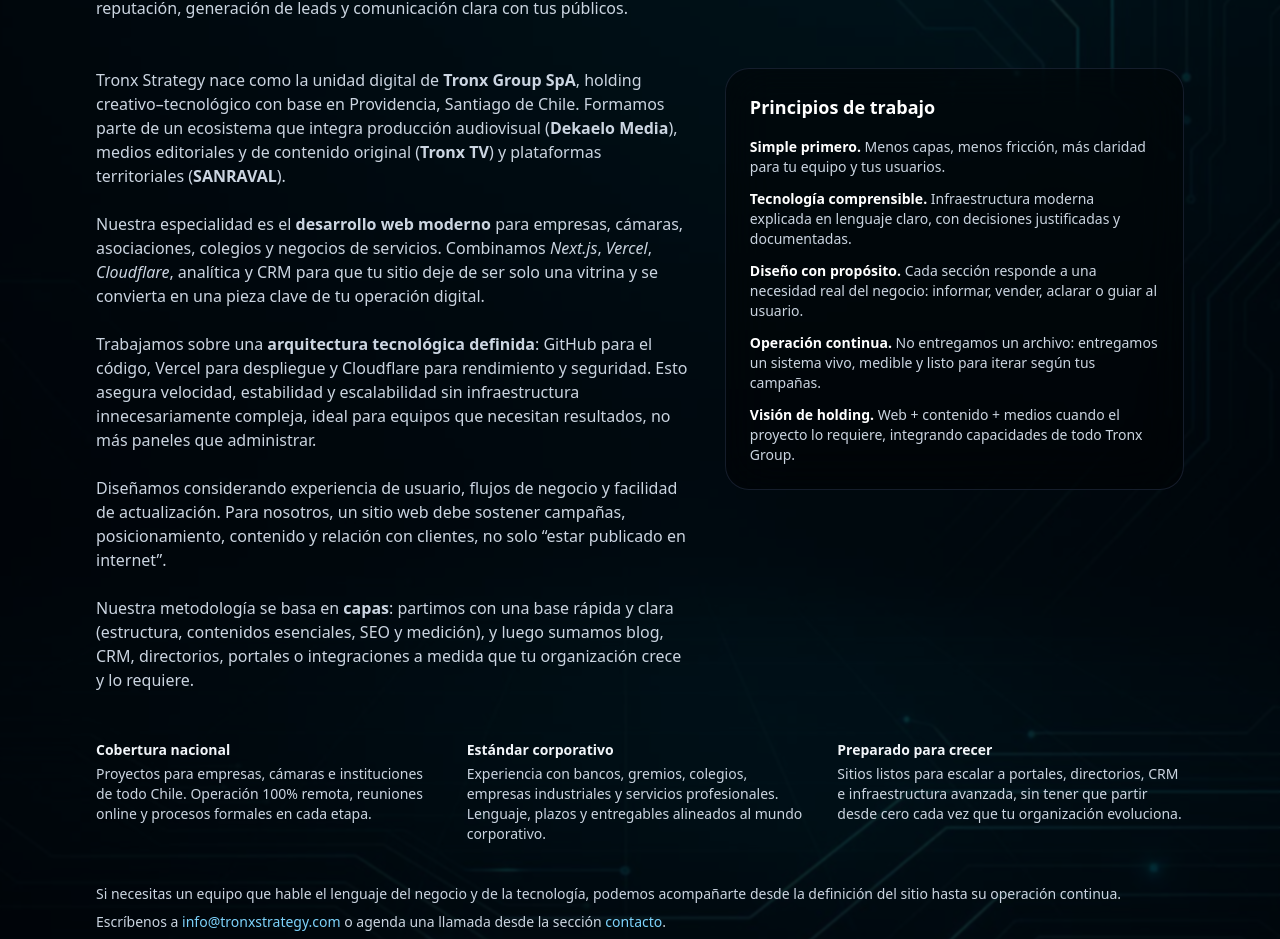
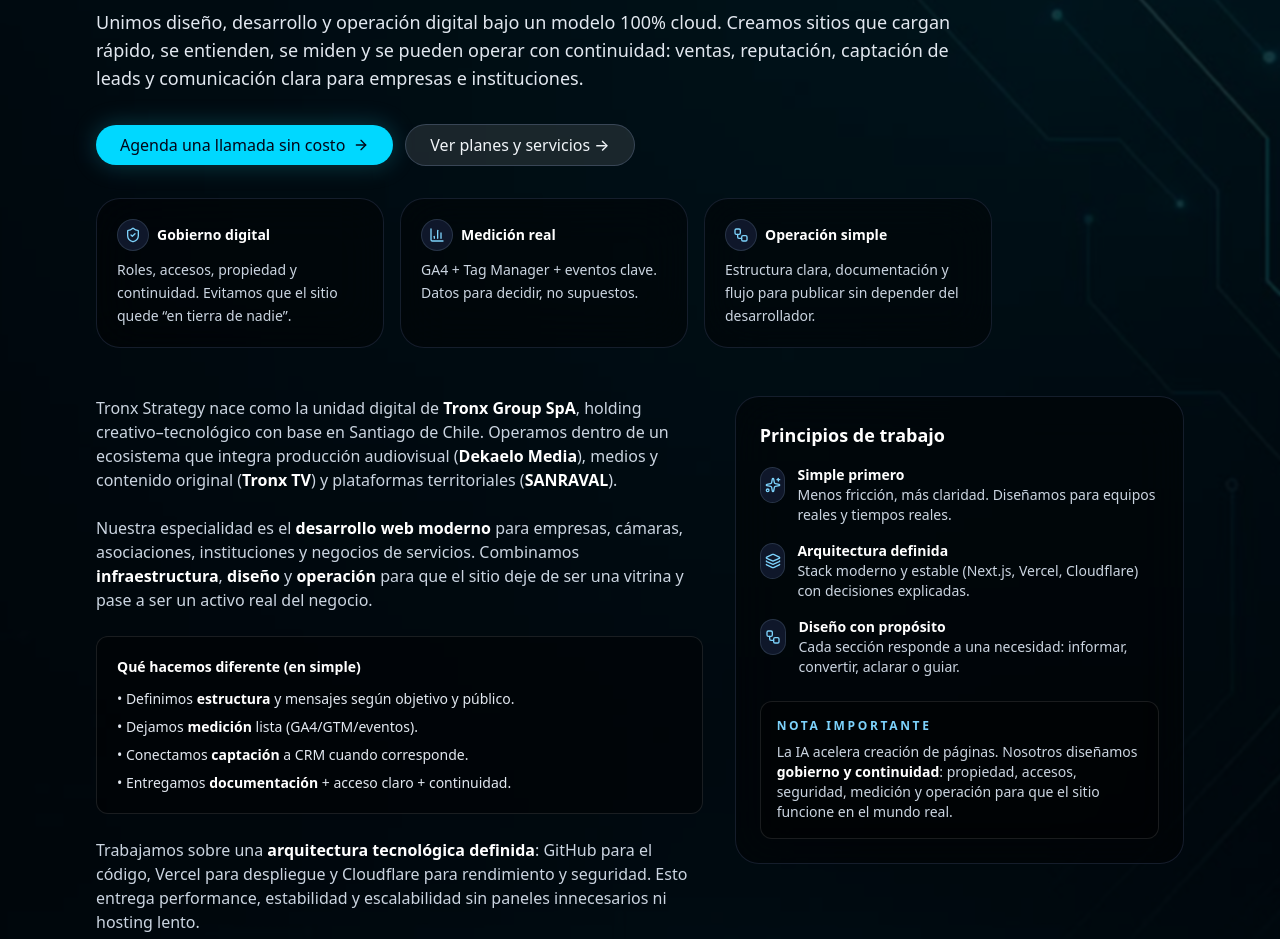
Before and after one commit to TronxGroup/Tronx-Strategy, a Next.js app: page /nosotros in a window 1280 px wide. Shown: the part 413-1352 px from the top of the page. Built offline with nearby package versions, Linux system fonts and the light colour scheme.

Commit message:
Update page.tsx

```diff
--- a/app/nosotros/page.tsx
+++ b/app/nosotros/page.tsx
@@ -1,173 +1,247 @@
 "use client";
+
+import Link from "next/link";
+import {
+  ArrowRight,
+  ShieldCheck,
+  BarChart3,
+  Workflow,
+  Sparkles,
+  Layers3,
+} from "lucide-react";
+
+const highlights = [
+  {
+    title: "Gobierno digital",
+    body: "Roles, accesos, propiedad y continuidad. Evitamos que el sitio quede “en tierra de nadie”.",
+    icon: ShieldCheck,
+  },
+  {
+    title: "Medición real",
+    body: "GA4 + Tag Manager + eventos clave. Datos para decidir, no supuestos.",
+    icon: BarChart3,
+  },
+  {
+    title: "Operación simple",
+    body: "Estructura clara, documentación y flujo para publicar sin depender del desarrollador.",
+    icon: Workflow,
+  },
+];
+
+const principles = [
+  {
+    title: "Simple primero",
+    body: "Menos fricción, más claridad. Diseñamos para equipos reales y tiempos reales.",
+    icon: Sparkles,
+  },
+  {
+    title: "Arquitectura definida",
+    body: "Stack moderno y estable (Next.js, Vercel, Cloudflare) con decisiones explicadas.",
+    icon: Layers3,
+  },
+  {
+    title: "Diseño con propósito",
+    body: "Cada sección responde a una necesidad: informar, convertir, aclarar o guiar.",
+    icon: Workflow,
+  },
+];
 
 export default function NosotrosPage() {
   return (
     <section
-      className="relative min-h-screen w-full flex items-center"
+      className="relative min-h-screen w-full"
       style={{
         backgroundImage: "url('/BG_nosotros_strategy.jpg')",
         backgroundSize: "cover",
         backgroundPosition: "center",
         backgroundRepeat: "no-repeat",
       }}
+      aria-label="Nosotros Tronx Strategy"
     >
-      {/* Overlay para legibilidad */}
+      {/* Overlay */}
       <div className="absolute inset-0 bg-black/75 backdrop-blur-[1px]" />
 
-      {/* Contenido */}
+      {/* Content */}
       <div className="relative section py-20 lg:py-24">
-        {/* Intro */}
+        {/* Header */}
         <header className="max-w-4xl">
-          <p className="section-title text-sky-300/90">Nosotros</p>
+          <p className="text-xs font-semibold tracking-[0.26em] uppercase text-sky-300/90">
+            Nosotros
+          </p>
 
-          <h1 className="section-heading text-white">
+          <h1 className="mt-3 text-4xl md:text-5xl font-semibold tracking-tight text-white">
             Tronx Strategy es el estudio web de Tronx Group.
           </h1>
 
-          <p className="section-subtitle text-slate-200">
+          <p className="mt-4 text-base md:text-lg text-slate-200">
             Unimos diseño, desarrollo y operación digital bajo un modelo 100% cloud.
-            Creamos sitios web que se ven bien, cargan rápido y funcionan como un
-            activo real del negocio: ventas, reputación, generación de leads
-            y comunicación clara con tus públicos.
+            Creamos sitios que cargan rápido, se entienden, se miden y se pueden operar
+            con continuidad: ventas, reputación, captación de leads y comunicación clara
+            para empresas e instituciones.
           </p>
+
+          {/* CTA row */}
+          <div className="mt-8 flex flex-col sm:flex-row items-start sm:items-center gap-3">
+            <Link
+              href="/contacto#form"
+              className="btn-primary inline-flex items-center gap-2 px-6 py-3 text-sm md:text-base"
+            >
+              Agenda una llamada sin costo
+              <ArrowRight className="w-4 h-4" />
+            </Link>
+            <Link
+              href="/servicios#planes"
+              className="btn-ghost bg-white/10 hover:bg-white/20 inline-flex items-center gap-2 px-6 py-3 text-sm md:text-base"
+            >
+              Ver planes y servicios →
+            </Link>
+          </div>
+
+          {/* Quick highlights */}
+          <div className="mt-8 grid gap-4 md:grid-cols-3">
+            {highlights.map(({ title, body, icon: Icon }) => (
+              <div
+                key={title}
+                className="card-surface p-5 bg-black/55 backdrop-blur border border-white/10"
+              >
+                <div className="flex items-center gap-2">
+                  <span className="inline-flex h-8 w-8 items-center justify-center rounded-full bg-slate-900 border border-slate-700/70">
+                    <Icon className="w-4 h-4 text-sky-300" />
+                  </span>
+                  <h3 className="text-sm font-semibold text-white">{title}</h3>
+                </div>
+                <p className="mt-2 text-sm text-slate-300 leading-relaxed">{body}</p>
+              </div>
+            ))}
+          </div>
         </header>
 
-        {/* Contenido principal */}
-        <div className="mt-12 grid gap-8 lg:grid-cols-[1.3fr_minmax(0,1fr)] items-start">
-          {/* Texto principal */}
+        {/* Main layout */}
+        <div className="mt-12 grid gap-8 lg:grid-cols-[1.35fr_minmax(0,1fr)] items-start">
+          {/* Main copy */}
           <div className="space-y-6 text-sm md:text-base text-slate-300 leading-relaxed">
             <p>
-              Tronx Strategy nace como la unidad digital de{" "}
-              <strong>Tronx Group SpA</strong>, holding creativo–tecnológico con base
-              en Providencia, Santiago de Chile. Formamos parte de un ecosistema que
-              integra producción audiovisual (<strong>Dekaelo Media</strong>), medios
-              editoriales y de contenido original (<strong>Tronx TV</strong>) y
-              plataformas territoriales (<strong>SANRAVAL</strong>).
+              Tronx Strategy nace como la unidad digital de <strong className="text-white">Tronx Group SpA</strong>,
+              holding creativo–tecnológico con base en Santiago de Chile. Operamos dentro de un ecosistema que integra
+              producción audiovisual (<strong className="text-white">Dekaelo Media</strong>), medios y contenido original
+              (<strong className="text-white">Tronx TV</strong>) y plataformas territoriales
+              (<strong className="text-white">SANRAVAL</strong>).
             </p>
 
             <p>
-              Nuestra especialidad es el <strong>desarrollo web moderno</strong> para
-              empresas, cámaras, asociaciones, colegios y negocios de servicios.
-              Combinamos <em>Next.js</em>, <em>Vercel</em>, <em>Cloudflare</em>,
-              analítica y CRM para que tu sitio deje de ser solo una vitrina y se
-              convierta en una pieza clave de tu operación digital.
+              Nuestra especialidad es el <strong className="text-white">desarrollo web moderno</strong> para empresas,
+              cámaras, asociaciones, instituciones y negocios de servicios. Combinamos{" "}
+              <strong className="text-white">infraestructura</strong>,{" "}
+              <strong className="text-white">diseño</strong> y{" "}
+              <strong className="text-white">operación</strong> para que el sitio deje de ser una vitrina y pase a ser un
+              activo real del negocio.
+            </p>
+
+            <div className="rounded-xl border border-white/10 bg-black/40 p-5">
+              <p className="text-sm font-semibold text-white">Qué hacemos diferente (en simple)</p>
+              <ul className="mt-3 space-y-2 text-sm text-slate-200">
+                <li>• Definimos <strong className="text-white">estructura</strong> y mensajes según objetivo y público.</li>
+                <li>• Dejamos <strong className="text-white">medición</strong> lista (GA4/GTM/eventos).</li>
+                <li>• Conectamos <strong className="text-white">captación</strong> a CRM cuando corresponde.</li>
+                <li>• Entregamos <strong className="text-white">documentación</strong> + acceso claro + continuidad.</li>
+              </ul>
+            </div>
+
+            <p>
+              Trabajamos sobre una <strong className="text-white">arquitectura tecnológica definida</strong>: GitHub para
+              el código, Vercel para despliegue y Cloudflare para rendimiento y seguridad. Esto entrega performance,
+              estabilidad y escalabilidad sin paneles innecesarios ni hosting lento.
             </p>
 
             <p>
-              Trabajamos sobre una <strong>arquitectura tecnológica definida</strong>:
-              GitHub para el código, Vercel para despliegue y Cloudflare para
-              rendimiento y seguridad. Esto asegura velocidad, estabilidad y
-              escalabilidad sin infraestructura innecesariamente compleja, ideal
-              para equipos que necesitan resultados, no más paneles que administrar.
-            </p>
-
-            <p>
-              Diseñamos considerando experiencia de usuario, flujos de negocio
-              y facilidad de actualización. Para nosotros, un sitio web debe
-              sostener campañas, posicionamiento, contenido y relación con clientes,
-              no solo “estar publicado en internet”.
-            </p>
-
-            <p>
-              Nuestra metodología se basa en <strong>capas</strong>: partimos con una
-              base rápida y clara (estructura, contenidos esenciales, SEO y medición),
-              y luego sumamos blog, CRM, directorios, portales o integraciones a
-              medida que tu organización crece y lo requiere.
+              Nuestra metodología es por <strong className="text-white">capas</strong>: partimos con una base sólida
+              (estructura, contenido esencial, SEO y medición), y luego sumamos noticias, CRM, portales, directorios o
+              integraciones específicas según la necesidad real.
             </p>
           </div>
 
-          {/* Tarjeta lateral: principios */}
+          {/* Side card */}
           <aside className="card-surface p-6 bg-black/60 backdrop-blur border border-white/10">
-            <h2 className="text-lg font-semibold text-white">
-              Principios de trabajo
-            </h2>
+            <h2 className="text-lg font-semibold text-white">Principios de trabajo</h2>
 
-            <ul className="mt-4 space-y-3 text-sm text-slate-300">
-              <li>
-                <strong className="text-white">Simple primero.</strong>{" "}
-                Menos capas, menos fricción, más claridad para tu equipo y tus usuarios.
-              </li>
+            <div className="mt-4 space-y-4">
+              {principles.map(({ title, body, icon: Icon }) => (
+                <div key={title} className="flex gap-3">
+                  <div className="mt-0.5 flex h-9 w-9 items-center justify-center rounded-full bg-slate-900 border border-slate-700/70">
+                    <Icon className="w-4 h-4 text-sky-300" />
+                  </div>
+                  <div>
+                    <p className="text-sm font-semibold text-white">{title}</p>
+                    <p className="text-sm text-slate-300">{body}</p>
+                  </div>
+                </div>
+              ))}
+            </div>
 
-              <li>
-                <strong className="text-white">Tecnología comprensible.</strong>{" "}
-                Infraestructura moderna explicada en lenguaje claro, con decisiones
-                justificadas y documentadas.
-              </li>
-
-              <li>
-                <strong className="text-white">Diseño con propósito.</strong>{" "}
-                Cada sección responde a una necesidad real del negocio: informar,
-                vender, aclarar o guiar al usuario.
-              </li>
-
-              <li>
-                <strong className="text-white">Operación continua.</strong>{" "}
-                No entregamos un archivo: entregamos un sistema vivo, medible y listo
-                para iterar según tus campañas.
-              </li>
-
-              <li>
-                <strong className="text-white">Visión de holding.</strong>{" "}
-                Web + contenido + medios cuando el proyecto lo requiere, integrando
-                capacidades de todo Tronx Group.
-              </li>
-            </ul>
+            <div className="mt-6 rounded-xl border border-white/10 bg-black/40 p-4">
+              <p className="text-xs font-semibold tracking-[0.22em] uppercase text-sky-300">
+                Nota importante
+              </p>
+              <p className="mt-2 text-sm text-slate-300">
+                La IA acelera creación de páginas. Nosotros diseñamos{" "}
+                <strong className="text-white">gobierno y continuidad</strong>: propiedad,
+                accesos, seguridad, medición y operación para que el sitio funcione en el mundo real.
+              </p>
+            </div>
           </aside>
         </div>
 
-        {/* Bloque extra inferior */}
+        {/* Bottom blocks */}
         <section className="mt-12 grid gap-6 md:grid-cols-3 text-xs md:text-sm text-slate-300">
-          <div>
+          <div className="card-surface p-5 bg-black/45 backdrop-blur border border-white/10">
             <p className="font-semibold text-slate-100">Cobertura nacional</p>
-            <p className="mt-1">
-              Proyectos para empresas, cámaras e instituciones de todo Chile.
-              Operación 100% remota, reuniones online y procesos formales en cada etapa.
+            <p className="mt-2">
+              Proyectos para empresas e instituciones en todo Chile. Operación remota, reuniones online y procesos formales
+              por etapa.
             </p>
           </div>
 
-          <div>
+          <div className="card-surface p-5 bg-black/45 backdrop-blur border border-white/10">
             <p className="font-semibold text-slate-100">Estándar corporativo</p>
-            <p className="mt-1">
-              Experiencia con bancos, gremios, colegios, empresas industriales
-              y servicios profesionales. Lenguaje, plazos y entregables alineados
-              al mundo corporativo.
+            <p className="mt-2">
+              Entregables claros, control de cambios, documentación y comunicación ejecutiva. Menos vueltas, más avance.
             </p>
           </div>
 
-          <div>
+          <div className="card-surface p-5 bg-black/45 backdrop-blur border border-white/10">
             <p className="font-semibold text-slate-100">Preparado para crecer</p>
-            <p className="mt-1">
-              Sitios listos para escalar a portales, directorios, CRM e
-              infraestructura avanzada, sin tener que partir desde cero cada vez
-              que tu organización evoluciona.
+            <p className="mt-2">
+              Base lista para campañas, contenidos, CRM y escalamiento a portales o directorios sin rehacer todo desde cero.
             </p>
           </div>
         </section>
 
-        {/* CTA simple al final */}
-        <div className="mt-10 text-xs md:text-sm text-slate-300">
-          <p>
-            Si necesitas un equipo que hable el lenguaje del negocio y de la
-            tecnología, podemos acompañarte desde la definición del sitio hasta
-            su operación continua.
+        {/* Final CTA */}
+        <div className="mt-12 rounded-2xl border border-white/10 bg-black/45 backdrop-blur p-6 md:p-8">
+          <h3 className="text-xl md:text-2xl font-semibold text-white">
+            Si necesitas un equipo que hable negocio y tecnología, conversemos.
+          </h3>
+          <p className="mt-2 text-sm md:text-base text-slate-300 max-w-3xl">
+            Podemos acompañarte desde la definición del sitio hasta su operación continua: estructura, contenido,
+            medición, captación y soporte.
           </p>
-          <p className="mt-2">
-            Escríbenos a{" "}
+
+          <div className="mt-6 flex flex-col sm:flex-row gap-3">
+            <Link
+              href="/contacto#form"
+              className="btn-primary inline-flex items-center justify-center gap-2 px-6 py-3 text-sm md:text-base"
+            >
+              Contacto / agendar llamada
+              <ArrowRight className="w-4 h-4" />
+            </Link>
+
             <a
               href="mailto:info@tronxstrategy.com"
-              className="text-sky-300 hover:text-sky-200"
+              className="btn-ghost bg-white/10 hover:bg-white/20 inline-flex items-center justify-center px-6 py-3 text-sm md:text-base"
             >
               info@tronxstrategy.com
-            </a>{" "}
-            o agenda una llamada desde la sección{" "}
-            <a
-              href="/contacto#form"
-              className="text-sky-300 hover:text-sky-200"
-            >
-              contacto
             </a>
-            .
-          </p>
+          </div>
         </div>
       </div>
     </section>
```
